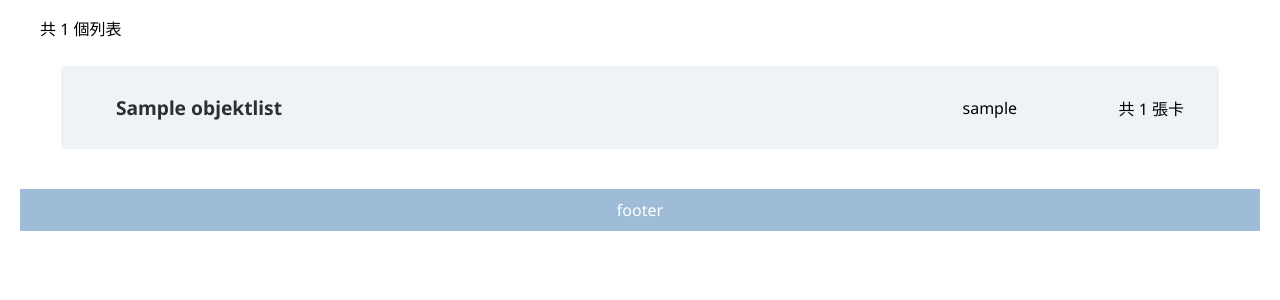
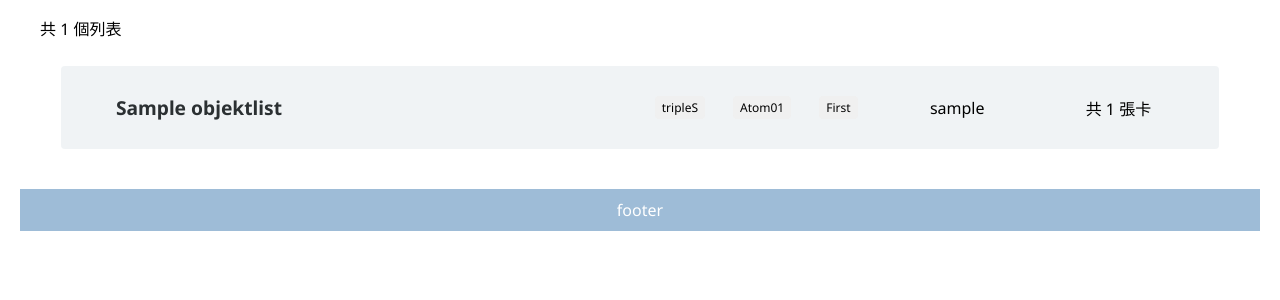
Before and after one commit to aomou/objekt-marketplace, a Django app: page /marketplace/market/ in a window 1280 px wide. Shown: the part 140-440 px from the top of the page. Run offline with Django 5.2, Linux system fonts and the light colour scheme; data comes from the database, SQL or seed files in the repository; tables that the repository leaves empty hold one stand-in row (values such as "Sample post"); parts of the project's set-up code (start-up, migrations or seed data) failed here and were passed over; some web fonts are replaced.

Commit message:
Fix market list display info

```diff
--- a/apps/marketplace/models.py
+++ b/apps/marketplace/models.py
@@ -1,7 +1,7 @@
 from django.db import models
 from django.contrib.auth.models import User
 from apps.objekt.models import ObjektType, ObjektCard
-
+from django.db.models import Count
 
 class ObjektList(models.Model):
     name = models.CharField(max_length=50)
@@ -15,4 +15,17 @@
     def __str__(self):
         return f"{self.name} - {self.owner}"
 
+    def get_objekts_stats(self):
+        def to_dict(qs, key):
+            return {row[key]: row['count'] for row in qs}
+        class_count = self.objekts.values('objekt_type__objekt_class__name').annotate(count=Count('id')).order_by('-count')
+        artist_count = self.objekts.values('objekt_type__artist__name').annotate(count=Count('id')).order_by('-count')
+        season_count = self.objekts.values('objekt_type__season__name').annotate(count=Count('id')).order_by('-count')
+        traits_count = {
+            'class': to_dict(class_count, 'objekt_type__objekt_class__name'),
+            'artist': to_dict(artist_count, 'objekt_type__artist__name'),
+            'season': to_dict(season_count, 'objekt_type__season__name'),
+        }
+        return traits_count
+
 # TODO 用 ObjektListItems 記錄 Objekt 和 ObjektList 之間的關係和 price
--- a/apps/marketplace/views.py
+++ b/apps/marketplace/views.py
@@ -25,6 +25,8 @@
 
 def marketplace(request):
     all_public_lists = ObjektList.objects.filter(is_public=True).all()
+    for plist in all_public_lists:
+        plist.stats = plist.get_objekts_stats()
 
     context = {
         'all_public_lists': all_public_lists,
--- a/static/market.css
+++ b/static/market.css
@@ -18,8 +18,9 @@
 
 .display-one-list {
     display: grid;
-    grid-template-columns: minmax(0, 1fr) 140px auto;
-    column-gap: 16px;
+    /* 名稱 | 特徵統計 | 擁有者 | 張數 */
+    grid-template-columns: 2fr 0.5fr 0.5fr 0.5fr;
+    column-gap: 30px;
     align-items: center;
     padding: 28px 35px;
 
@@ -27,7 +28,10 @@
     border-radius: 4px;
 }
 
+/* list name  */
+
 .list-name-link {
+    justify-self: start;
     padding: 15px 20px;
     text-decoration: none;
     font-size: larger;
@@ -40,3 +44,32 @@
     color: black;
     text-decoration: underline;
 }
+
+/* list traits stats  */
+
+.trait-stats {
+    display: grid;
+    grid-template-columns: repeat(3, 1fr);
+    gap: 20px;
+    justify-items: start;
+}
+
+.trait-stats label {
+    display: inline-block;
+    margin: 2px 4px;
+    padding: 2px 6px;
+    font-size: 12px;
+    background: #f0f0f0;
+    border: 1px solid transparent;
+    border-radius: 4px;
+}
+
+.trait-stats label:hover {
+    border: 1px solid rgba(128, 128, 128, 0.506);
+}
+
+/* list owner & 張數統計 */
+.display-one-list > div:nth-child(3),
+.display-one-list > div:nth-child(4) {
+    justify-self: center;
+}
--- a/templates/marketplace/market.html
+++ b/templates/marketplace/market.html
@@ -25,11 +25,28 @@
     <!-- display lists -->
     <div class="display-all-list">
         {% for plist in all_public_lists %}
-            <span class="display-one-list">
+            <div class="display-one-list">
                 <div> <a href="{% url 'list_details' pk=plist.pk %}" class="list-name-link"> {{ plist.name }} </a> </div>
+                <div class="trait-stats">
+                    <div>
+                        {% for aname, ccount in plist.stats.artist.items %}
+                            <label> {{ aname }} </label>
+                        {% endfor %}
+                    </div>
+                    <div>
+                        {% for sname, ccount in plist.stats.season.items %}
+                            <label> {{ sname }} </label>
+                        {% endfor %}
+                    </div>
+                    <div>
+                        {% for cname, ccount in plist.stats.class.items %}
+                            <label> {{ cname }} </label>
+                        {% endfor %}
+                    </div>
+                </div>
                 <div> {{ plist.owner }} </div>
                 <div> 共 {{ plist.objekts.all | length }} 張卡 </div>
-            </span>
+            </div>
         {% endfor %}
     </div>
 
```
